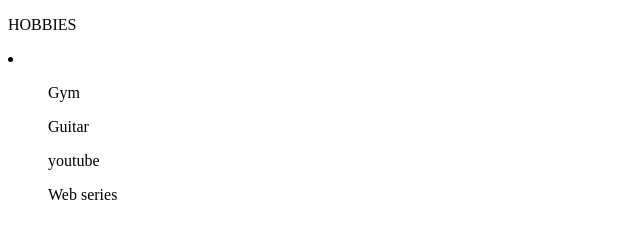
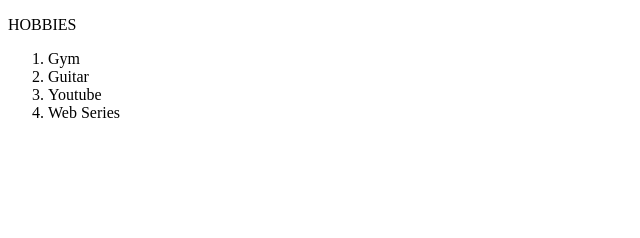
Before and after one commit to saileshgg/student-site-portfolio, a plain HTML site: page index.html in a window 1280 px wide. Shown: the whole page, without its empty margins (0-640 px from the left). Drawn offline with Linux system fonts and the light colour scheme.

Commit message:
new list

```diff
--- a/index.html
+++ b/index.html
@@ -9,11 +9,13 @@
 <body>
 
     <p>HOBBIES</p>
-    <li>
-        <ol>Gym</ol>
-        <ol>Guitar</ol>
-        <ol>youtube</ol>
-        <ol>Web series</ol>
-    </li>
+
+
+    <ol>
+        <li>Gym</li>
+        <li>Guitar</li>
+        <li>Youtube</li>
+        <li>Web Series</li>
+    </ol>
 </body>
 </html>
```
